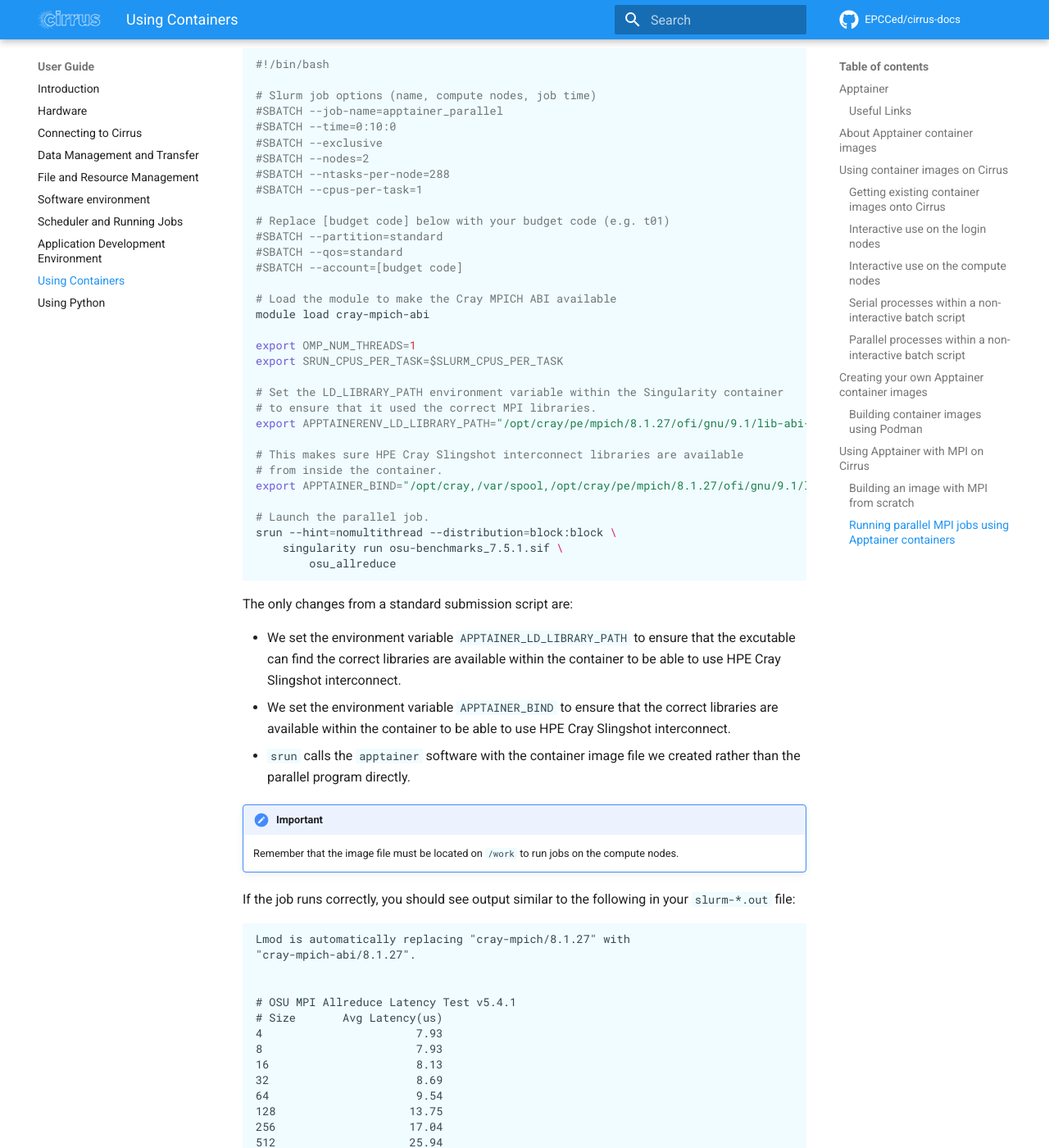
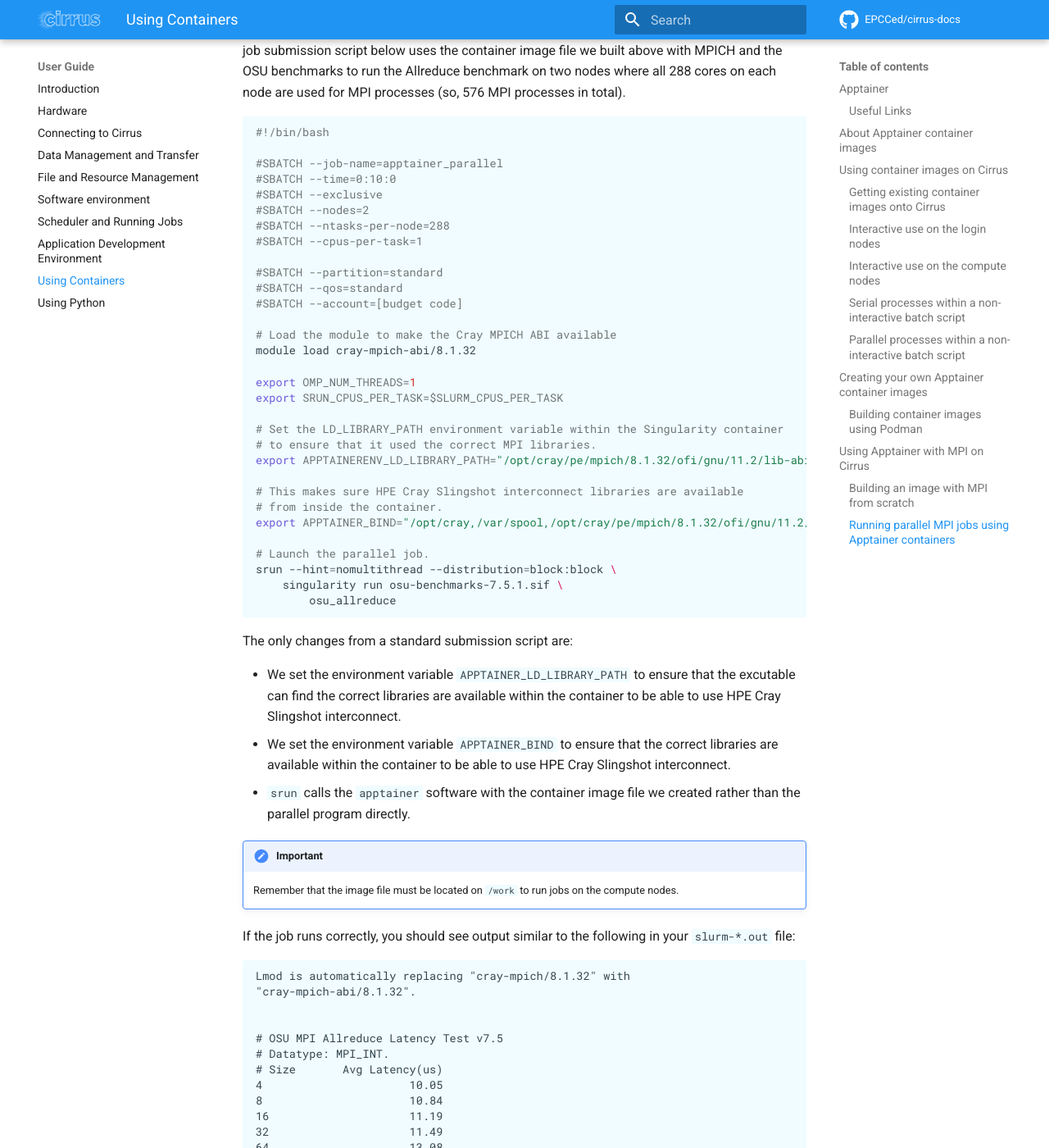
Before and after one commit to EPCCed/cirrus-docs, an MkDocs documentation site: the page built from docs/user-guide/containers.md, in a window 1280 px wide and 1400 px high, scrolled down 9444 px. Shown: the whole window at 82% size. Built offline with MkDocs 1.6.1 and Material for MkDocs 9.7.7, drawn with Linux system fonts in a browser that asks for light colours; comment, search, counter and statistics services are not loaded; some of the changed text lies outside the part shown.

Commit message:
Adds Cirrus MPI examples

````diff
--- a/docs/user-guide/containers.md
+++ b/docs/user-guide/containers.md
@@ -352,7 +352,7 @@
 First, create a Dockerfile that describes how to build the image:
 
 ```docker
-FROM ubuntu:20.04
+FROM ubuntu:22.04
 
 ENV DEBIAN_FRONTEND=noninteractive
 
@@ -370,35 +370,38 @@
 RUN apt-get install -y autoconf automake build-essential numactl libnuma-dev autoconf automake gcc g++ git libtool
 
 # Download and build an ABI compatible MPICH
-RUN curl -sSLO http://www.mpich.org/static/downloads/3.4.3/mpich-3.4.3.tar.gz \
-   && tar -xzf mpich-3.4.3.tar.gz -C /root \
-   && cd /root/mpich-3.4.3 \
+RUN curl -sSLO http://www.mpich.org/static/downloads/3.4.2/mpich-3.4.2.tar.gz \
+   && tar -xzf mpich-3.4.2.tar.gz -C /root \
+   && cd /root/mpich-3.4.2 \
    && ./configure --prefix=/usr --with-device=ch4:ofi --disable-fortran \
    && make -j8 install \
-   && rm -rf /root/mpich-3.4.3 \
-   && rm /mpich-3.4.3.tar.gz
+   && cd / \
+   && rm -rf /root/mpich-3.4.2 \
+   && rm /mpich-3.4.2.tar.gz
 
 # OSU benchmarks
-RUN curl -sSLO http://mvapich.cse.ohio-state.edu/download/mvapich/osu-micro-benchmarks-5.8.1.tar.gz \
+RUN curl -sSLO http://mvapich.cse.ohio-state.edu/download/mvapich/osu-micro-benchmarks-7.5.1.tar.gz \
    && tar -xzf osu-micro-benchmarks-7.5.1.tar.gz -C /root \
    && cd /root/osu-micro-benchmarks-7.5.1 \
    && ./configure --prefix=/usr/local CC=/usr/bin/mpicc CXX=/usr/bin/mpicxx \
-   && cd mpi \
    && make -j8 install \
+   && cd / \
    && rm -rf /root/osu-micro-benchmarks-7.5.1 \
    && rm /osu-micro-benchmarks-7.5.1.tar.gz
 
 # Add the OSU benchmark executables to the PATH
+ENV PATH=/usr/local/libexec/osu-micro-benchmarks/mpi/startup:$PATH
 ENV PATH=/usr/local/libexec/osu-micro-benchmarks/mpi/pt2pt:$PATH
 ENV PATH=/usr/local/libexec/osu-micro-benchmarks/mpi/collective:$PATH
+ENV OSU_DIR=/usr/local/libexec/osu-micro-benchmarks/mpi
 
-# path to mlx libraries in Ubuntu
+# path to mlx IB libraries in Ubuntu
 ENV LD_LIBRARY_PATH=/usr/lib/libibverbs:$LD_LIBRARY_PATH
 ```
 
 A quick overview of what the above Dockerfile is doing:
 
- - The image is being bootstrapped from the `ubuntu:20.04` Docker image.
+ - The image is being bootstrapped from the `ubuntu:22.04` Docker image (this contains GLIBC compatible with the Cirrus Linux kernel).
  - The first set of `RUN` sections with `apt-get` commands: install the base packages required from the Ubuntu package repos
  - MPICH install: downloads and compiles the MPICH 3.4.3 in a way that is compatible with Cray MPICH on ARCHER2
  - OSU MPI benchmarks install: downloads and compiles the OSU micro benchmarks
@@ -427,7 +430,7 @@
 and then use a command like:
 
 ```bash
-auser@login01:/work/t01/t01/auser> apptainer build osu-benchmarks_7.5.1.sif docker://auser/osu-benchmarks:7.5.1
+auser@login01:/work/t01/t01/auser> apptainer build osu-benchmarks-7.5.1.sif docker://auser/osu-benchmarks:7.5.1
 ```
 
 !!! tip
@@ -452,7 +455,6 @@
 ```bash
 #!/bin/bash
 
-# Slurm job options (name, compute nodes, job time)
 #SBATCH --job-name=apptainer_parallel
 #SBATCH --time=0:10:0
 #SBATCH --exclusive
@@ -460,28 +462,27 @@
 #SBATCH --ntasks-per-node=288
 #SBATCH --cpus-per-task=1
 
-# Replace [budget code] below with your budget code (e.g. t01)
 #SBATCH --partition=standard
 #SBATCH --qos=standard
 #SBATCH --account=[budget code]
 
 # Load the module to make the Cray MPICH ABI available
-module load cray-mpich-abi
+module load cray-mpich-abi/8.1.32
 
 export OMP_NUM_THREADS=1
 export SRUN_CPUS_PER_TASK=$SLURM_CPUS_PER_TASK
 
 # Set the LD_LIBRARY_PATH environment variable within the Singularity container
 # to ensure that it used the correct MPI libraries.
-export APPTAINERENV_LD_LIBRARY_PATH="/opt/cray/pe/mpich/8.1.27/ofi/gnu/9.1/lib-abi-mpich:/opt/cray/pe/mpich/8.1.27/gtl/lib:/opt/cray/libfabric/1.12.1.2.2.0.0/lib64:/opt/cray/pe/gcc-libs:/opt/cray/pe/gcc-libs:/opt/cray/pe/lib64:/opt/xpmem/lib64:/usr/lib64/libibverbs:/usr/lib64:/usr/lib64"
+export APPTAINERENV_LD_LIBRARY_PATH="/opt/cray/pe/mpich/8.1.32/ofi/gnu/11.2/lib-abi-mpich:/opt/cray/libfabric/1.22.0/lib64:/opt/cray/pals/1.6/lib:/opt/cray/pe/lib64:/opt/xpmem/lib64:/lib64"
 
 # This makes sure HPE Cray Slingshot interconnect libraries are available
 # from inside the container.
-export APPTAINER_BIND="/opt/cray,/var/spool,/opt/cray/pe/mpich/8.1.27/ofi/gnu/9.1/lib-abi-mpich:/opt/cray/pe/mpich/8.1.27/gtl/lib,/etc/host.conf,/etc/libibverbs.d/mlx5.driver,/etc/libnl/classid,/etc/resolv.conf,/opt/cray/libfabric/1.12.1.2.2.0.0/lib64/libfabric.so.1,/opt/cray/pe/gcc-libs/libatomic.so.1,/opt/cray/pe/gcc-libs/libgcc_s.so.1,/opt/cray/pe/gcc-libs/libgfortran.so.5,/opt/cray/pe/gcc-libs/libquadmath.so.0,/opt/cray/pe/lib64/libpals.so.0,/opt/cray/pe/lib64/libpmi2.so.0,/opt/cray/pe/lib64/libpmi.so.0,/opt/xpmem/lib64/libxpmem.so.0,/run/munge/munge.socket.2,/usr/lib64/libibverbs/libmlx5-rdmav34.so,/usr/lib64/libibverbs.so.1,/usr/lib64/libkeyutils.so.1,/usr/lib64/liblnetconfig.so.4,/usr/lib64/liblustreapi.so,/usr/lib64/libmunge.so.2,/usr/lib64/libnl-3.so.200,/usr/lib64/libnl-genl-3.so.200,/usr/lib64/libnl-route-3.so.200,/usr/lib64/librdmacm.so.1,/usr/lib64/libyaml-0.so.2,/usr/lib64/libjansson.so.4"
+export APPTAINER_BIND="/opt/cray,/var/spool,/opt/cray/pe/mpich/8.1.32/ofi/gnu/11.2/lib-abi-mpich,/etc/host.conf,/etc/libibverbs.d/mlx5.driver,/etc/libnl/classid,/etc/resolv.conf,/opt/cray/libfabric/1.22.0/lib64/libfabric.so.1,/lib64/libatomic.so.1,/lib64/libgcc_s.so.1,/lib64/libgfortran.so.5,/lib64/libquadmath.so.0,/opt/cray/pals/1.6/lib/libpals.so.0,/opt/cray/pe/lib64/libpmi2.so.0,/opt/cray/pe/lib64/libpmi.so.0,/opt/xpmem/lib64/libxpmem.so.0,/run/munge/munge.socket.2,/lib64/libmunge.so.2,/lib64/libnl-3.so.200,/lib64/libnl-genl-3.so.200,/lib64/libnl-route-3.so.200,/lib64/librdmacm.so.1,/lib64/libcxi.so.1,/lib64/libm.so.6"
 
 # Launch the parallel job.
 srun --hint=nomultithread --distribution=block:block \
-    singularity run osu-benchmarks_7.5.1.sif \
+    singularity run osu-benchmarks-7.5.1.sif \
         osu_allreduce
 ```
 
@@ -499,29 +500,31 @@
 file:
 
 ```
-Lmod is automatically replacing "cray-mpich/8.1.27" with
-"cray-mpich-abi/8.1.27".
+Lmod is automatically replacing "cray-mpich/8.1.32" with
+"cray-mpich-abi/8.1.32".
 
 
-# OSU MPI Allreduce Latency Test v5.4.1
+# OSU MPI Allreduce Latency Test v7.5
+# Datatype: MPI_INT.
 # Size       Avg Latency(us)
-4                       7.93
-8                       7.93
-16                      8.13
-32                      8.69
-64                      9.54
-128                    13.75
-256                    17.04
-512                    25.94
-1024                   29.43
-2048                   43.53
-4096                   46.53
-8192                   46.20
-16384                  55.85
-32768                  83.11
-65536                 136.90
-131072                257.13
-262144                486.50
-524288               1025.87
-1048576              2173.25
+4                      10.05
+8                      10.84
+16                     11.19
+32                     11.49
+64                     13.08
+128                    17.09
+256                    22.97
+512                    22.23
+1024                   23.24
+2048                   26.16
+4096                   60.79
+8192                   75.56
+16384                  80.11
+32768                 120.08
+65536                 214.08
+131072                378.17
+262144                764.93
+524288                515.50
+1048576              1064.92
+
 ```
````
